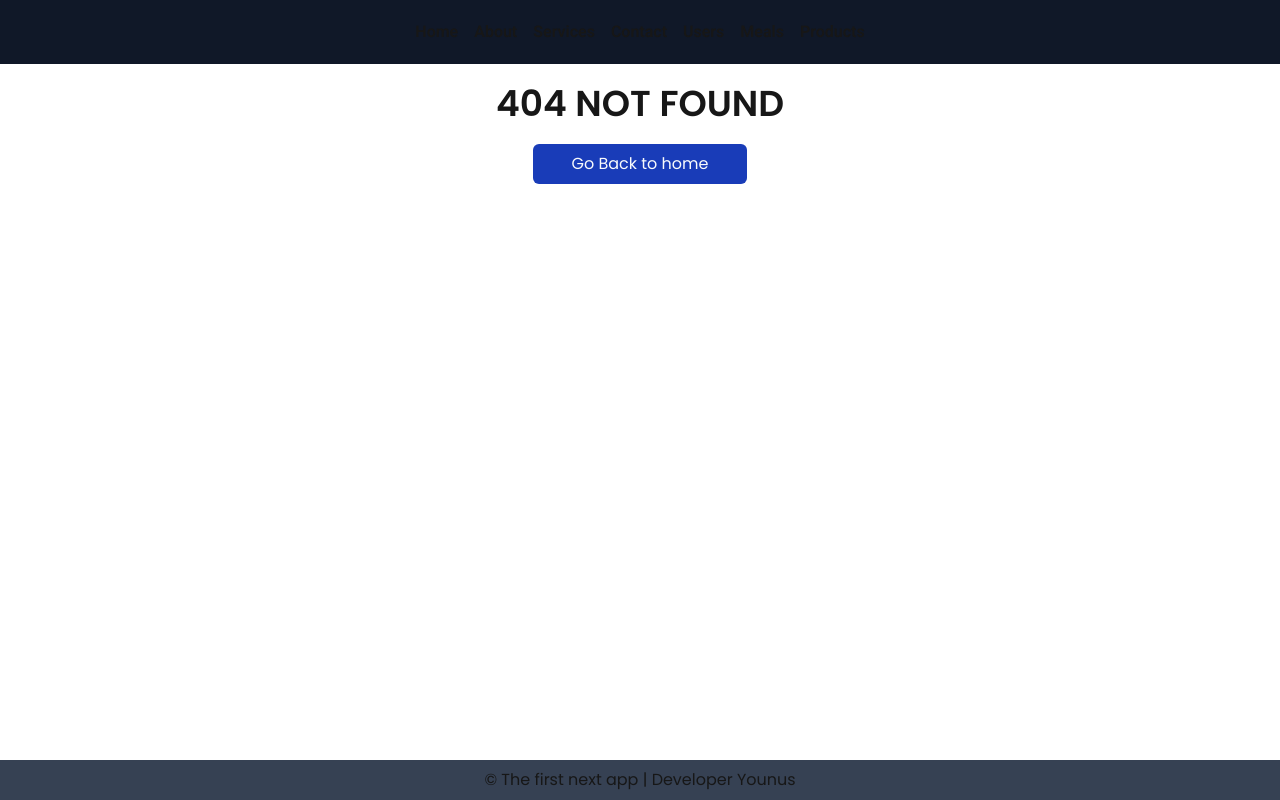
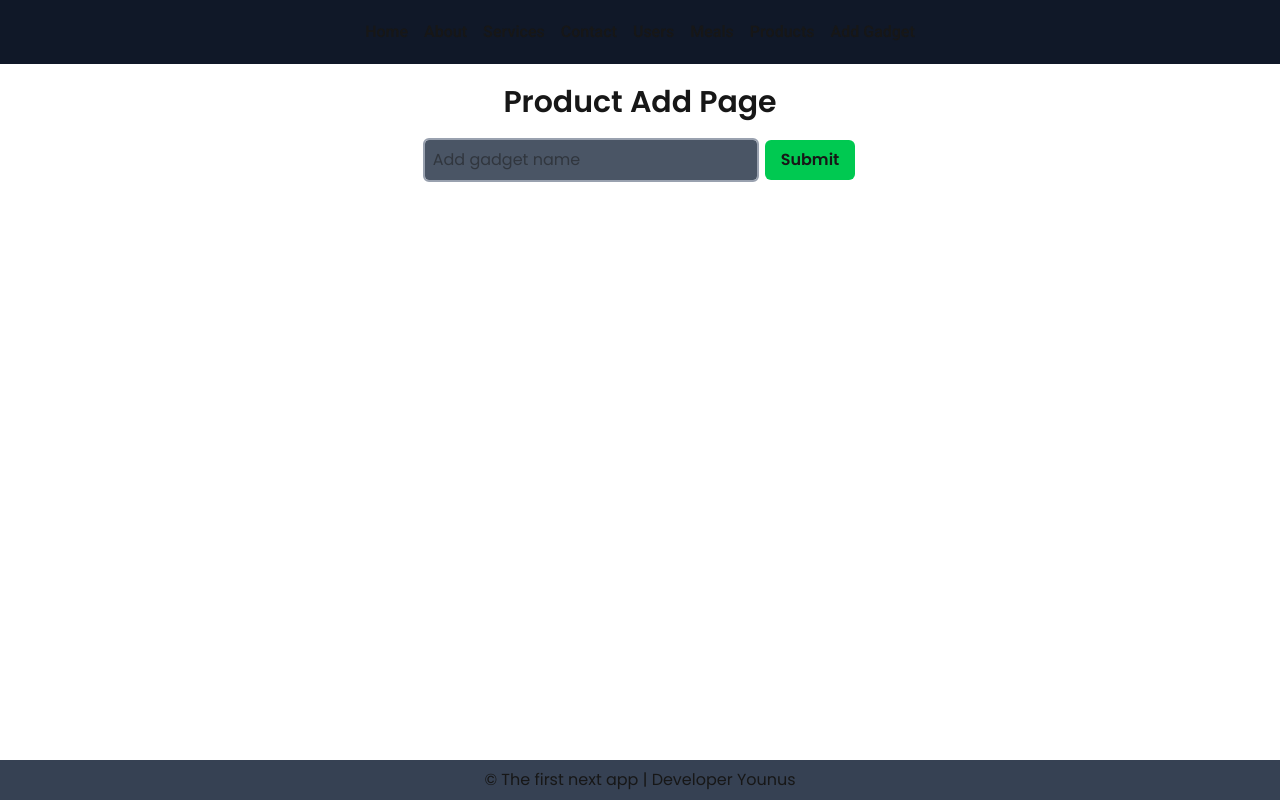
Before and after one commit to younus-always/nextjs-concepts, a Next.js app: page /gadget/add in a window 1280 px wide. Before the commit this address had no page. Built offline with nearby package versions, Linux system fonts and the light colour scheme.

Commit message:
caching and revalidation

```diff
--- a/jsconfig.json
+++ b/jsconfig.json
@@ -1,5 +1,6 @@
 {
   "compilerOptions": {
+    "baseUrl": ".",
     "paths": {
       "@/*": ["./src/*"]
     }
--- a/src/app/api/items/[id]/route.js
+++ b/src/app/api/items/[id]/route.js
@@ -1,5 +1,5 @@
-import dbConnect from "@/lib/dbConnect"
 import { ObjectId } from "mongodb"
+import dbConnect from "../../../../lib/dbConnect"
 
 export async function GET(req, { params }) {
 
--- a/src/app/api/items/route.js
+++ b/src/app/api/items/route.js
@@ -1,15 +1,15 @@
-import dbConnect from "@/lib/dbConnect"
+import { revalidatePath } from "next/cache"
+import dbConnect from "../../../lib/dbConnect"
 
 export async function GET() {
-
       const data = await dbConnect("practice-data").find({}).toArray()
-      return Response.json({ data })
+      return Response.json(data)
 };
 
 
-export async function Post(req) {
-
-      const postData = await req.json()
-      const result = await dbConnect("practice-data").insertOne(postData)
-      return Response.json({ postData })
+export async function POST(req) {
+      const postedData = await req.json()
+      const result = await dbConnect("practice-data").insertOne(postedData)
+      revalidatePath("/gadget")
+      return Response.json(result)
 }
--- a/src/app/components/Navber.jsx
+++ b/src/app/components/Navber.jsx
@@ -38,6 +38,9 @@ const Navber = () => {
             <li>
               <Link href="/products">Products</Link>
             </li>
+            <li>
+              <Link href="/gadget/add">Add Gadget</Link>
+            </li>
           </ul>
         </div>
       </nav>
--- /dev/null
+++ b/src/app/gadget/add/component/ProductAddForm.jsx
@@ -0,0 +1,34 @@
+"use client"
+const productAddForm = () => {
+
+      const handleSubmit = async (e) => {
+            e.preventDefault()
+            const form = e.target
+            const gadgetName = form.gadget.value
+            const payload = { gadgetName }
+            const res = await fetch("http://localhost:3000/api/items", {
+                  method: "POST",
+                  headers: {
+                        "Content-Type": "application/json"
+                  },
+                  body: JSON.stringify(payload)
+            });
+            const result = await res.json()
+            console.log(result)
+            form.reset()
+            alert("Gadget Name Stored Successfully!")
+      }
+
+      return (
+            <div>
+                  <form onSubmit={handleSubmit}>
+                        <div className="flex items-center justify-center space-x-2 ">
+                              <input type="text" name="gadget" id="" placeholder="Add gadget name" className="p-2 rounded outline-2 outline-gray-400 bg-gray-600" required />
+                              <button type="submit" className="py-2 px-4 rounded-md bg-green-500 font-semibold cursor-pointer">Submit</button>
+                        </div>
+                  </form>
+            </div>
+      )
+}
+
+export default productAddForm
--- /dev/null
+++ b/src/app/gadget/add/page.jsx
@@ -0,0 +1,12 @@
+import ProductAddForm from './component/ProductAddForm'
+
+const ProductAddPage = () => {
+      return (
+            <div>
+                  <h2 className="text-3xl text-center font-semibold py-5">Product Add Page</h2>
+                  <ProductAddForm />
+            </div>
+      )
+}
+
+export default ProductAddPage
--- /dev/null
+++ b/src/app/gadget/page.jsx
@@ -0,0 +1,19 @@
+const GadgetPage = async () => {
+      const res = await fetch("http://localhost:3000/api/items", {
+            cache: "force-cache"
+      })
+      const data = await res.json()
+      return (
+            <div>
+                  <h2 className="text-3xl text-center font-semibold py5">Gadgets page</h2>
+                  <p>{JSON.stringify(data)}</p>
+                  <ul className="text-center font-semibold text-lg py-2">
+                        {
+                              data?.map(d => <li key={d._id}>{d?.gadgetName}</li>)
+                        }
+                  </ul>
+            </div>
+      )
+}
+
+export default GadgetPage
--- a/src/app/layout.js
+++ b/src/app/layout.js
@@ -1,17 +1,17 @@
 import { Geist, Geist_Mono, Poppins } from "next/font/google";
 import "./globals.css";
+import Navber from "./components/Navber";
 import Footer from "./components/Footer";
-import Navber from "./components/Navber";
 
-const geistSans = Geist({
-  variable: "--font-geist-sans",
-  subsets: ["latin"],
-});
+// const geistSans = Geist({
+//   variable: "--font-geist-sans",
+//   subsets: ["latin"],
+// });
 
-const geistMono = Geist_Mono({
-  variable: "--font-geist-mono",
-  subsets: ["latin"],
-});
+// const geistMono = Geist_Mono({
+//   variable: "--font-geist-mono",
+//   subsets: ["latin"],
+// });
 
 const poppins = Poppins({
   weight: ['400', '500', '600'],
```
